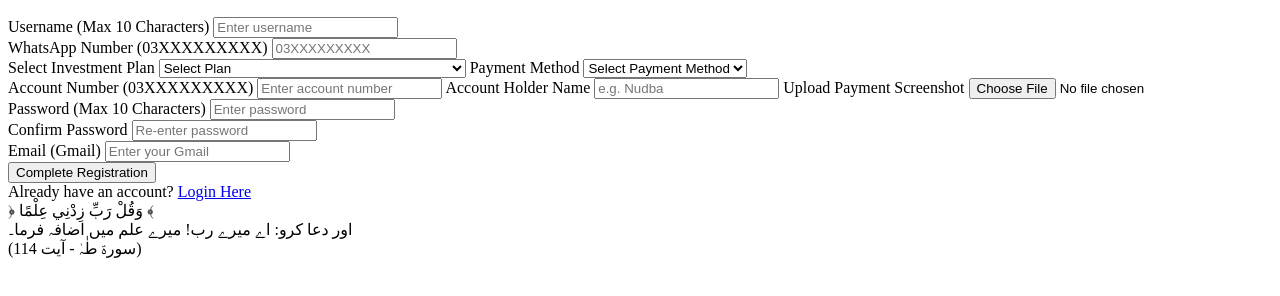
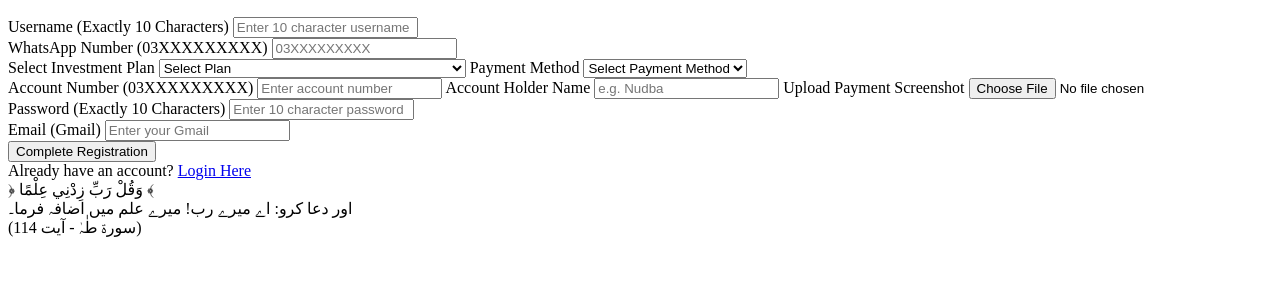
Before and after one commit to Islamicquiz786/Islamic-quiz-website-, a plain HTML site: page register.html in a window 1280 px wide. Shown: the part 50-346 px from the top of the page. Drawn offline with Linux system fonts and the light colour scheme.

Commit message:
Update register.html

```diff
--- a/register.html
+++ b/register.html
@@ -1,13 +1,13 @@
-<!DOCTYPE html>
+<!doctype html>
 <html lang="en">
 <head>
   <meta charset="UTF-8">
   <meta name="viewport" content="width=device-width, initial-scale=1.0, maximum-scale=1.0, user-scalable=no">
   <title>Islamic Quiz Earning Platform - Register</title>
-  <link rel="stylesheet" href="styles.css">
   <link rel="preconnect" href="https://fonts.googleapis.com">
   <link rel="preconnect" href="https://fonts.gstatic.com" crossorigin>
   <link href="https://fonts.googleapis.com/css2?family=Orbitron:wght@600&display=swap" rel="stylesheet">
+  <link rel="stylesheet" href="styles.css">
 </head>
 <body>
   <div class="overlay"></div>
@@ -15,8 +15,8 @@
     <h2>Islamic Quiz Earning Platform</h2>
     <div id="successMessage" class="success-message"></div>
     <form id="registerForm">
-      <label for="username">Username (Max 10 Characters)</label>
-      <input type="text" id="username" maxlength="10" required placeholder="Enter username">
+      <label for="username">Username (Exactly 10 Characters)</label>
+      <input type="text" id="username" minlength="10" maxlength="10" required placeholder="Enter 10 character username">
       <div id="usernameError" class="error-message"></div>
 
       <label for="whatsapp">WhatsApp Number (03XXXXXXXXX)</label>
@@ -49,13 +49,9 @@
         <input type="file" id="screenshot" accept="image/*">
       </div>
 
-      <label for="password">Password (Max 10 Characters)</label>
-      <input type="password" id="password" maxlength="10" required placeholder="Enter password">
+      <label for="password">Password (Exactly 10 Characters)</label>
+      <input type="password" id="password" minlength="1" maxlength="10" required placeholder="Enter 10 character password">
       <div id="passwordError" class="error-message"></div>
-
-      <label for="confirmPassword">Confirm Password</label>
-      <input type="password" id="confirmPassword" maxlength="10" required placeholder="Re-enter password">
-      <div id="confirmError" class="error-message"></div>
 
       <label for="email">Email (Gmail)</label>
       <input type="email" id="email" required placeholder="Enter your Gmail">
@@ -73,6 +69,7 @@
     </div>
   </div>
 
-  <script type="module" src="js/register.js"></script>
+  <!-- Firebase Integration -->
+  <script type="module" src="register.js"></script>
 </body>
-</html>
+          </html>
```
